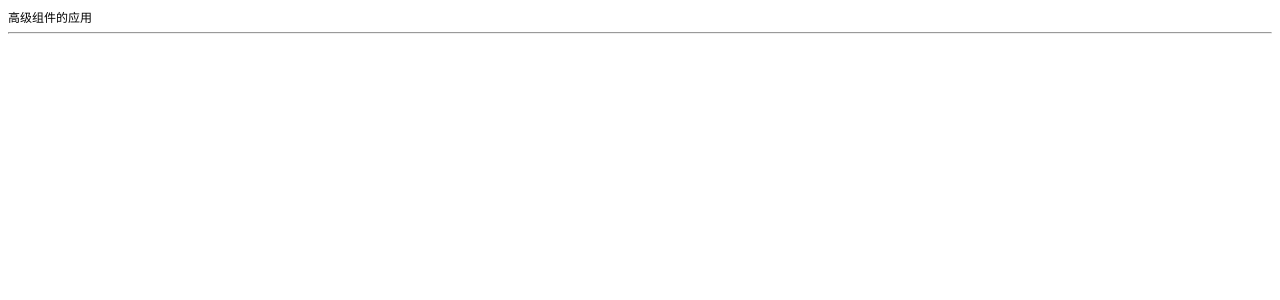
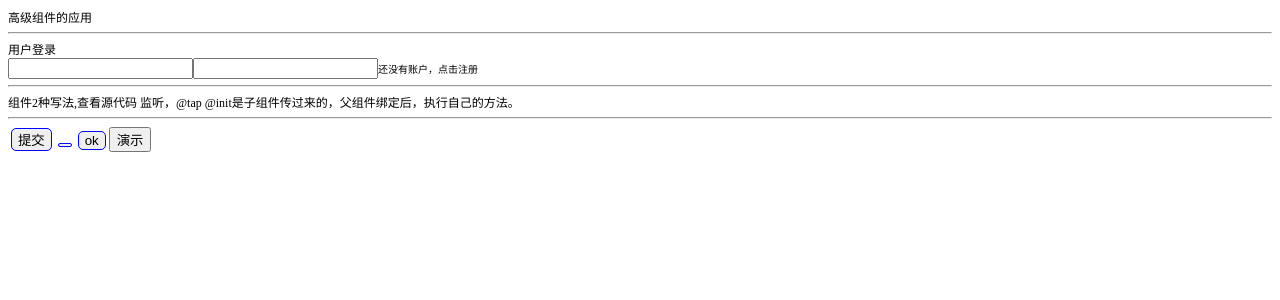
Before and after one commit to easunsh/vue-demo, a Vue app: page / in a window 1280 px wide. Shown: the top 300 px of the page. Built offline with nearby package versions, Linux system fonts and the light colour scheme.

Commit message:
测试一些高级组件

```diff
--- a/src/app/app.vue
+++ b/src/app/app.vue
@@ -1,12 +1,36 @@
 <template>
     {{ title }}
     <hr />
+<UserProfile />
 
+    <hr />
+   组件2种写法,查看源代码  监听，@tap @init是子组件传过来的，父组件绑定后，执行自己的方法。<hr />
+<!-- <AppButton text="提交"
+@tap="onTapAppButton"
+@init="onInitAppButton"
+></AppButton> -->
+
+<!---使用插槽 可以在标签里直接写提交 不写text="提交"，但onTapAppButton测试会用默认的子组件里的default 的text '按钮'-->
+<AppButton text="提交"
+@tap="onTapAppButton"
+@init="onInitAppButton"
+>提交</AppButton>
+
+<AppButton />
+
+<app-button>ok</app-button>
+
+<AppDemoButton></AppDemoButton>
 </template>
 
 <script>
+import AppButton from './components/app-button.vue'
+import AppDemoButton from './components/app-demo-button.vue'
+import UserProfile from './components/user-profile.vue'
 
     export default {
+
+
 
         data(){   //放数据的
             return{
@@ -16,6 +40,9 @@
 
             };
         },
+
+
+
 
         //computed一个对象，可操作下数据，
         //,不同data ,可用方法返回，DEMO里可直接{{ processStatus }},
@@ -34,10 +61,20 @@
         },
 
         methods: {  //写方法的地方。
+            //与子组件传值练习
+             onTapAppButton(text){
+                console.log('on tap is',text);
+             },
+             //与子组件传值练习
+             onInitAppButton(){
+                console.log('on init app button');
+             }
 
 
+        },
 
-        }
+
+      components: { UserProfile , AppButton , AppDemoButton },
 
 
     }
@@ -46,15 +83,5 @@
 
 <style >
 body { font-size: 12px; }
-input[type='text'],
-textarea,
-select{
-    padding: 4px 8px;
-    margin: 8px 0;
-    margin-right: 3px;
 
-}
-label {
-    margin-left:4px;
-}
 </style>
--- /dev/null
+++ b/src/app/components/app-button.vue
@@ -0,0 +1,31 @@
+<template>
+    <!--不适用插槽 <button class="button" @click="$emit('tap',text)">{{text}}</button>-->
+
+    <!--使用插槽-->
+    <button class="button" @click="$emit('tap',text)"><slot></slot></button>
+</template>
+
+
+
+<script>
+
+    export default {
+
+        //Vue 组件的属性
+        props: {
+            text:{
+                type: String,
+                default: '按钮',
+            }
+        },
+
+        created(){
+            this.$emit('init');   //没有传递值，所以可以不用写值
+        },
+   }
+
+</script>
+<style scoped >
+/*****scoped 样式本组件有效，其他组件无效****/
+.button { border-radius: 5px; border: 1px blue solid; margin: 3px; cursor: pointer; }
+</style>
--- /dev/null
+++ b/src/app/components/app-demo-button.vue
@@ -0,0 +1,8 @@
+<template>
+    <button class="button">演示</button>
+</template>
+
+
+<style>
+
+</style>
--- /dev/null
+++ b/src/app/components/app-input.vue
@@ -0,0 +1,15 @@
+<template>
+       <input type="text"
+       :value="modelValue"
+       @input="$emit('update:modelValue' , $event.target.value)" />
+</template>
+
+<script>
+
+
+export default {
+   props: {
+    modelValue: String,
+   }
+}
+</script>
--- /dev/null
+++ b/src/app/components/user-login.vue
@@ -0,0 +1,59 @@
+<template>
+    <div>用户登录</div>
+    <!--ref 用法 --->
+    <input type="text" ref="username" />
+
+    <AppInput v-model="userpwd" />{{ userpwd }}
+
+</template>
+
+
+<script>
+import AppInput from './app-input.vue'
+    export default {
+
+         data(){   //放数据的
+            return {
+
+                userpwd: '',
+
+            };
+        },
+
+        beforeCreate(){
+            console.log('beforeCreate...');
+
+        },
+
+        created(){
+            console.log('created;;;');
+        },
+
+        beforeMount(){
+                 console.log('beforeMount====');
+
+        },
+
+        mounted(){
+             console.log('mounted====');
+        },
+
+        beforeUpdate(){
+             console.log('beforeUpdate----');
+
+        },
+
+        update(){
+             console.log('update=====');
+        },
+
+        //解除挂载，比如去除 keeplive的文本切换后
+        unmounted(){
+             console.log('unmounted----');
+
+        },
+
+      components: { AppInput },
+
+    }
+</script>
--- /dev/null
+++ b/src/app/components/user-profile.vue
@@ -0,0 +1,40 @@
+<template>
+    <keep-alive>
+        <component :is="currentComponent"></component>
+    </keep-alive>
+        <small @click="onClickText">{{ hintText }}</small>
+</template>
+
+<script>
+import UserLogin from './user-login.vue'
+import UserReg from './user-reg.vue'
+
+export default {
+    data() {
+        return {
+            currentComponent: 'UserLogin',
+            hintText: '还没有账户，点击注册',
+        };
+    },
+
+
+
+    methods: {
+        onClickText(){
+            switch( this.currentComponent ){
+                case 'UserReg':
+                    this.currentComponent = 'UserLogin';
+                    this.hintText = '还没有账户，点击注册';
+                    break;
+                case 'UserLogin':
+                    this.currentComponent = 'UserReg';
+                    this.hintText = '已有账户，立即登陆';
+                    break;
+
+            }
+        }
+    },
+
+      components: { UserLogin, UserReg },
+}
+</script>
--- /dev/null
+++ b/src/app/components/user-reg.vue
@@ -0,0 +1,5 @@
+<template>
+    <div>用户注册</div>
+    <input type="text" />
+    <input type="text" />
+</template>
```
